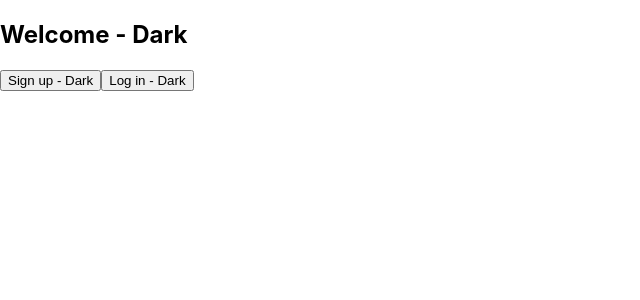
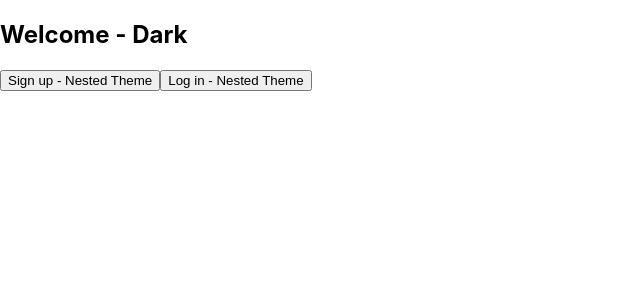
Before and after one commit to ajittupe2548/react-practice, a React (Create React App) app: page / in a window 1280 px wide. Shown: the top 300 px of the page, without its empty margins (0-640 px from the left). Built offline with nearby package versions, Linux system fonts and the light colour scheme.

Commit message:
Update App.js

```diff
--- a/src/App.js
+++ b/src/App.js
@@ -33,10 +33,12 @@ const Panel = ({ title, children }) => {
   console.log(`*****Output is :  => Panel => Panel:`);
   const theme = useContext(ThemeContext);
   return (
-    <section>
-      <h1>{title} - {theme}</h1>
-      {children}
-    </section>
+    <ThemeContext.Provider value="Nested Theme">
+      <section>
+        <h1>{title} - {theme}</h1>
+        {children}
+      </section>
+    </ThemeContext.Provider>
   )
 }
 
```
